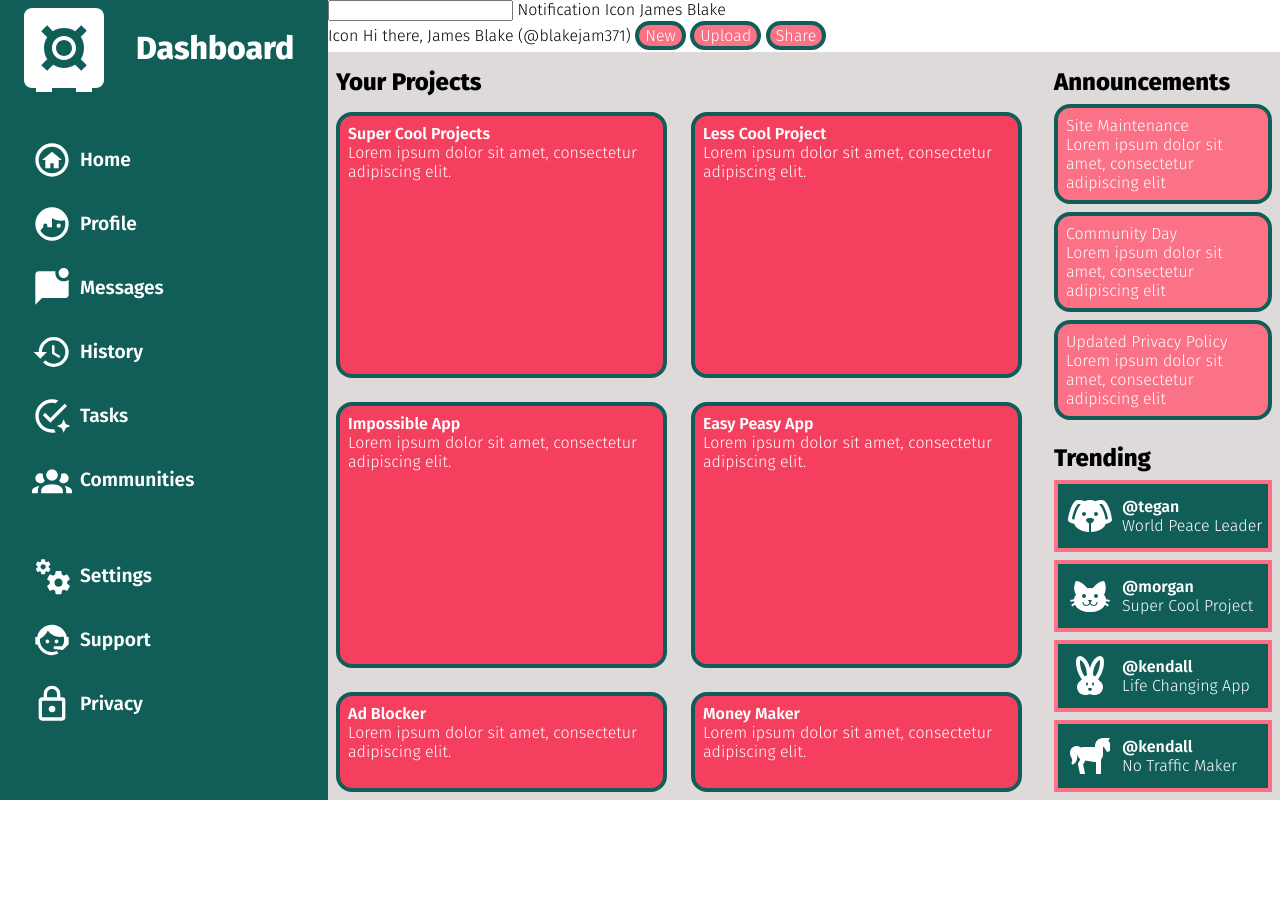
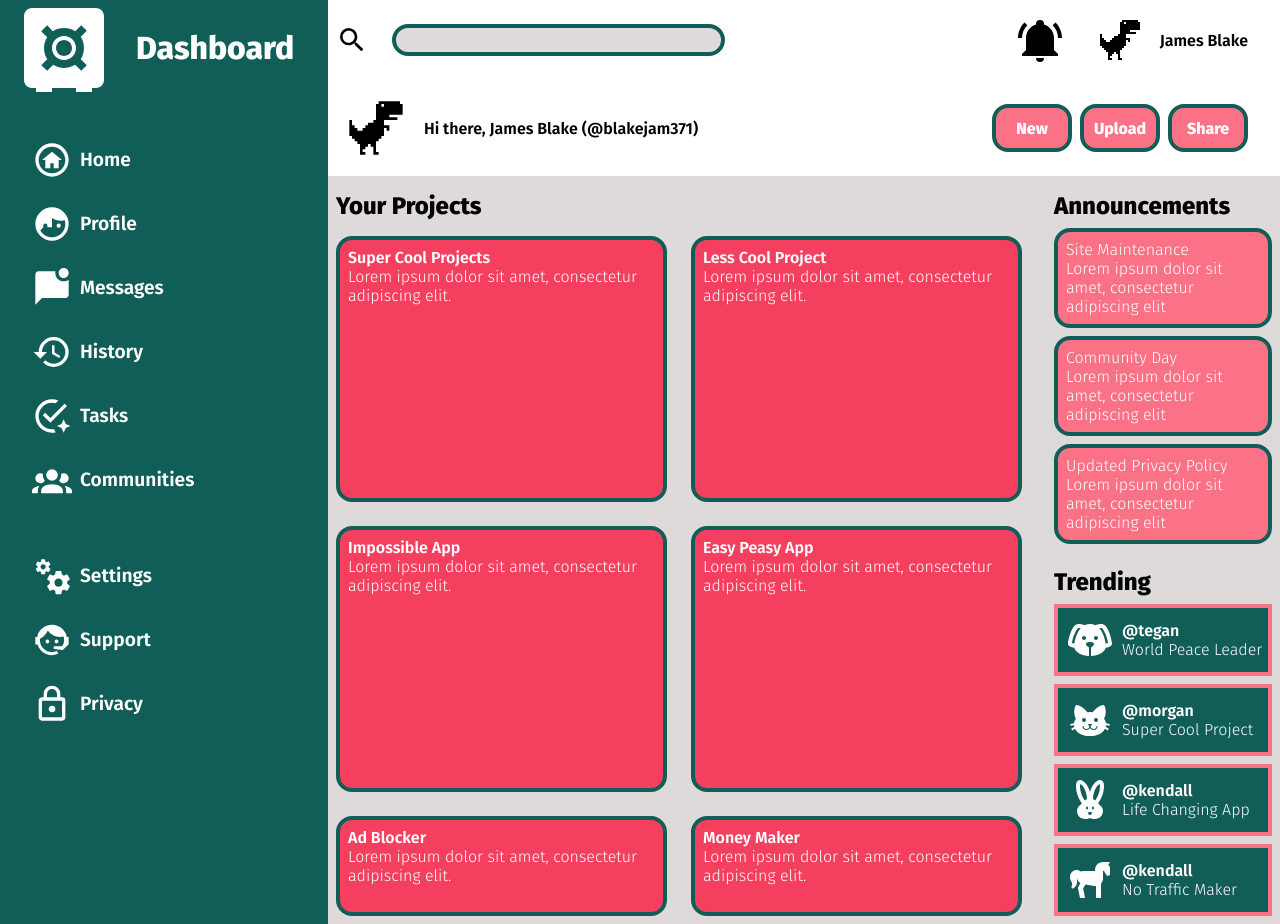
Before and after one commit to blakejam371/admin-dashboard, a plain HTML site: page index.html in a window 1280 px wide. Before the commit the page ends 800 px from the top, so only its background shows below. Drawn offline with Linux system fonts and the light colour scheme.

Commit message:
Add final CSS styling

```diff
--- a/index.html
+++ b/index.html
@@ -61,18 +61,29 @@
     </nav>
     <div id="header">
       <div id="header-top">
+        <div id="search">
+          <img id="search-icon" src="./images/magnify.svg" alt="Notification">
           <input type="search" id="searchbar">
-        Notification
-        Icon
-        James Blake
+        </div>
+        <div class="icons">
+          <img src="./images/bell-ring.svg" alt="Notification">
+          <img src="./images/google-downasaur.svg" alt="Dinosaur">
+          <p>James Blake</p>
+        </div>
       </div>
       <div id="header-bottom">
-        Icon
+        <div class="welcome">
+          <img src="./images/google-downasaur.svg" alt="Dinosaur">
+          <p>
             Hi there,
             James Blake (@blakejam371)
+          </p>
+        </div>
+        <div class="buttons">
           <button>New</button>
           <button>Upload</button>
           <button>Share</button>
+        </div>
       </div>
     </div>
     <div id="main-content">
--- a/styles.css
+++ b/styles.css
@@ -4,7 +4,6 @@
 * {
   box-sizing: border-box;
   margin: 0;
-  /* border: solid 0.5px red; */
 }
 
 :root {
@@ -99,6 +98,75 @@ ul:hover {
   grid-column: span 1;
 }
 
+#header-top {
+  display: flex;
+  flex-wrap: wrap;
+}
+
+.icons {
+  display: flex;
+  margin-left: auto;
+  margin-right: 2rem;
+  align-items: center;
+}
+
+.icons > img {
+  height: 3rem;
+  margin: 1rem;
+}
+
+.icons > p {
+  font-weight: var(--fw-m);
+}
+
+#search {
+  display: flex;
+  min-width: 50%;
+}
+
+#search > #search-icon {
+  height: 2rem;
+  align-self: center;
+  margin: 0.5rem;
+}
+
+#search > input {
+  min-width: 70%;
+  height: 2rem;
+  align-self: center;
+  margin: 1rem;
+  background-color: var(--opaque-background);
+  border: 4px solid var(--primary-clr);
+  border-radius: 1rem;
+}
+
+.welcome > img {
+  height: 4rem;
+  margin: 1rem;
+}
+
+#header-bottom {
+  display: flex;
+  align-items: center;
+}
+
+.buttons {
+  display: flex;
+  margin-left: auto;
+  margin-right: 2rem;
+}
+
+.buttons > button {
+  margin-left: 0.5rem;
+}
+
+.welcome {
+  display: flex;
+  align-items: center;
+  min-width: 50%;
+  font-weight: var(--fw-m);
+}
+
 #main-content {
   background-color: var(--opaque-background);
   display: grid;
@@ -144,11 +212,15 @@ ul:hover {
 
 button {
   font-family: var(--ff);
+  font-weight: var(--fw-b);
   background-color: var(--accent-clr);
   color: white;
   font-size: var(--fs-p);
   border-radius: 1rem;
   border: 4px solid var(--primary-clr);
+  min-height: 3rem;
+  width: 5rem;
+  cursor: pointer;
 }
 
 #right-content {
```
Also changed, not shown: images/bell-ring.svg (added), images/google-downasaur.svg (added), images/magnify.svg (added). Lines whose indentation alone changed are shown as unchanged.
